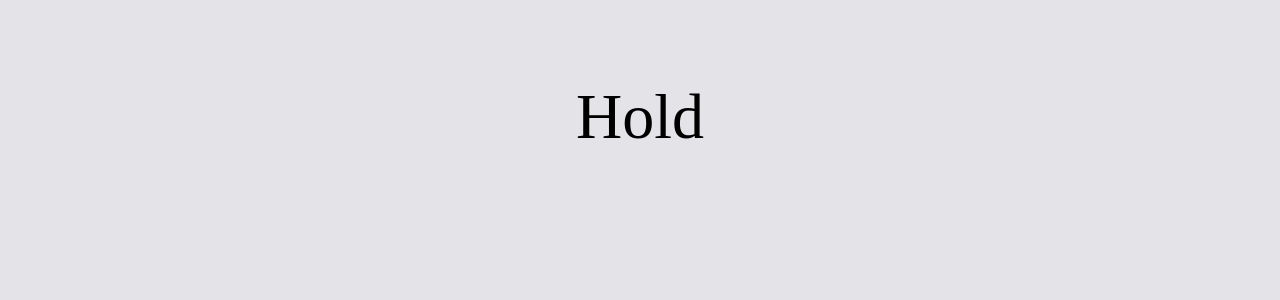
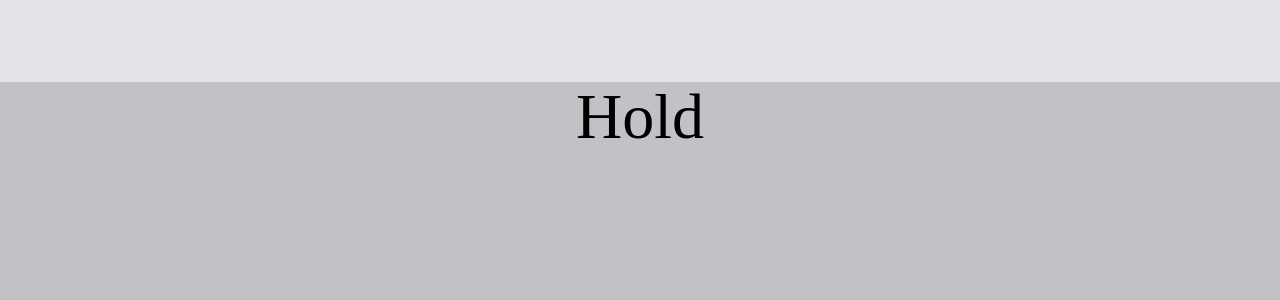
Before and after one commit to joejknowles/timethings, a React (Create React App) app: page / in a window 1280 px wide. Shown: the top 300 px of the page. Built offline with nearby package versions, Linux system fonts and the light colour scheme.

Commit message:
Add animation

```diff
--- a/src/timer/Step.js
+++ b/src/timer/Step.js
@@ -1,4 +1,4 @@
-import React from "react";
+import React, { useState, useEffect } from "react";
 import styled from "styled-components";
 
 const Root = styled.div`
@@ -7,8 +7,29 @@ const Root = styled.div`
   padding-top: 10vh;
   height: 90vh;
   background-color: hsl(240, 10%, 90%);
+  position: relative;
+`;
+
+const ProgressBar = styled.div`
+  position: absolute;
+  top: ${({hasStarted}) => hasStarted ? 0 : "100%"};
+  right: 0;
+  bottom: 0;
+  left: 0;
+  background-color: hsla(240, 10%, 0%, 0.15);
+  ${({hasStarted}) => hasStarted ? "transition: top 3.9s linear" : ""};
 `;
 
 export const Step = ({ name }) => {
-  return <Root>{name}</Root>;
+  const [hasStarted, setHasStarted] = useState(false);
+  useEffect(() => {
+    setHasStarted(false);
+    setTimeout(() => setHasStarted(true), 100);
+  }, [name])
+  return (
+    <Root>
+      {name}
+      <ProgressBar {...{hasStarted}}/>
+    </Root>
+  );
 };
```
